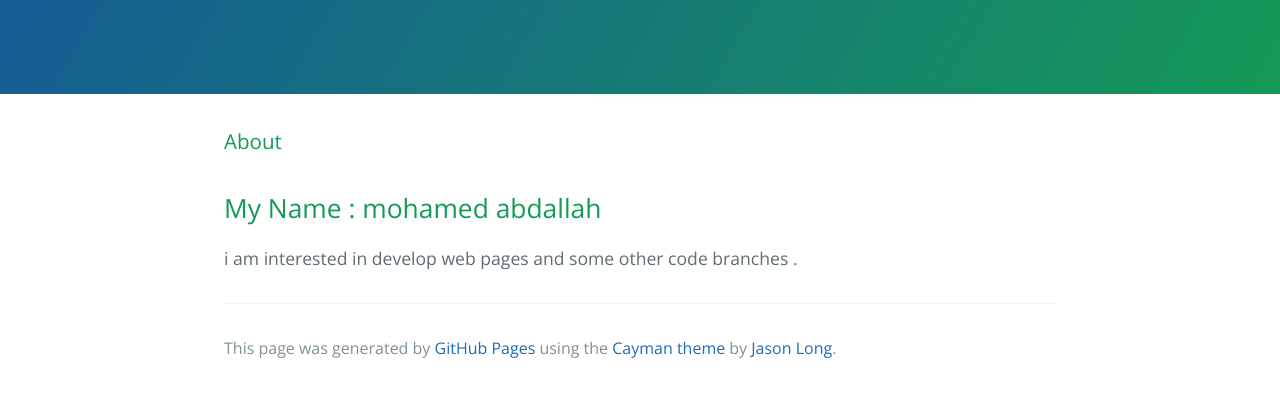
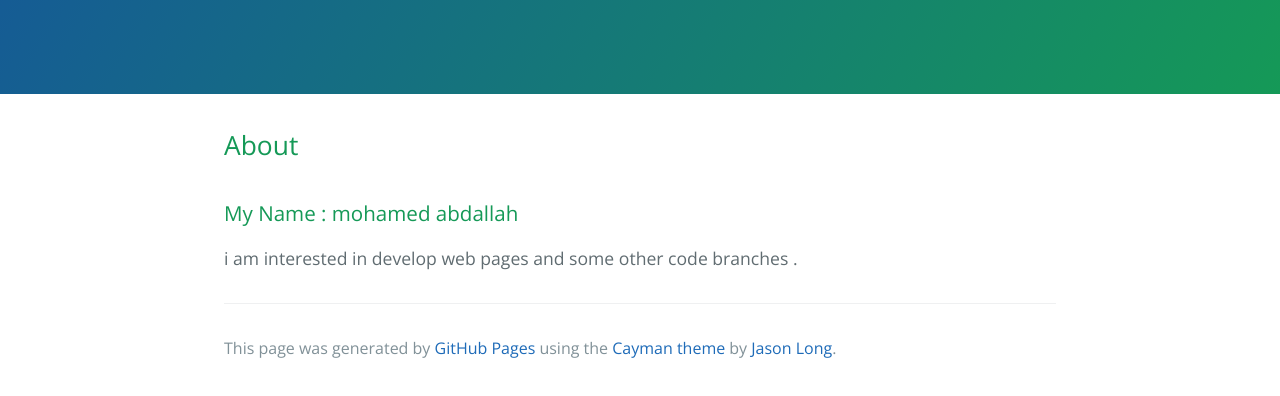
Before and after one commit to mo7amed-3bdalla7/mo7amed-3bdalla7.github.io, a plain HTML site: page index.html in a window 1280 px wide. Shown: the part 176-572 px from the top of the page. Drawn offline with nearby package versions, Linux system fonts and the light colour scheme.

Commit message:
Update index.html

```diff
--- a/index.html
+++ b/index.html
@@ -16,10 +16,10 @@
     </section>
 
     <section class="main-content">
-      <h3>
-<a id="welcome-to-github-pages" class="anchor" href="#welcome-to-github-pages" aria-hidden="true"><span class="octicon octicon-link"></span></a>About</h3>
+      <h2>
+<a id="welcome-to-github-pages" class="anchor" href="#welcome-to-github-pages" aria-hidden="true"><span class="octicon octicon-link"></span></a>About</h2>
 
-<p><h2>My Name :  mohamed abdallah </h2>
+<p><h3>My Name :  mohamed abdallah </h3>
 i am interested in develop web pages and some other code branches .</p>
 
 
```
